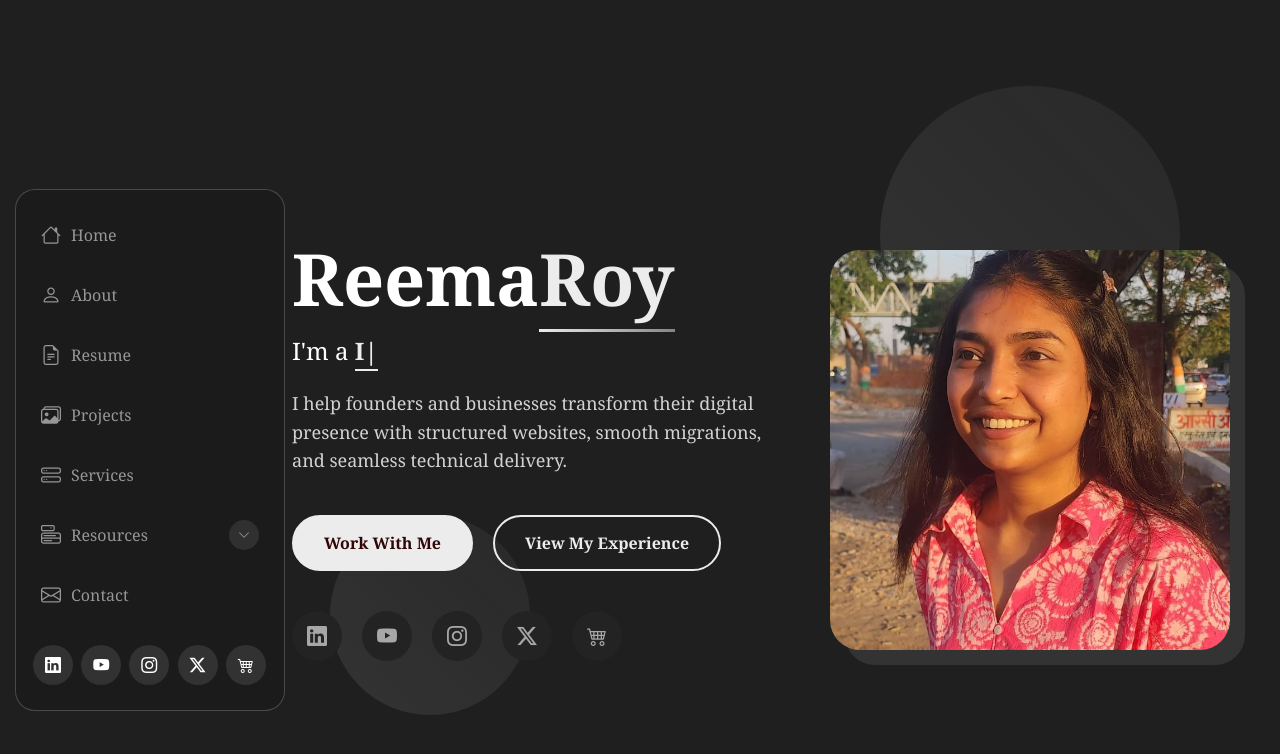
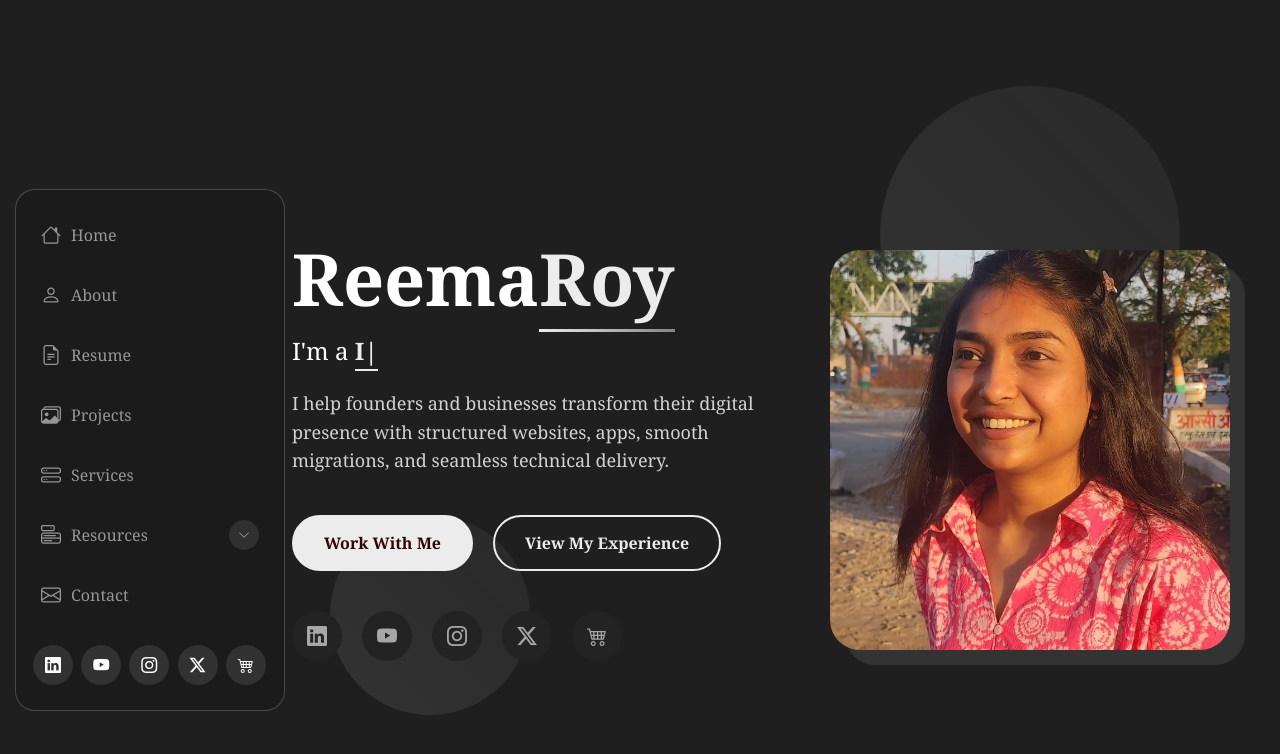
Before and after one commit to iamreemaroy/Reema-Roy, a Jekyll site: the page index.html, which Jekyll copies as it is, in a window 1280 px wide and 900 px high. Shown: the top 754 px of the window. Built offline with Jekyll 4.4.1, drawn with Linux system fonts in a browser that asks for light colours.

Commit message:
Update index.html

```diff
--- a/index.html
+++ b/index.html
@@ -126,7 +126,7 @@
               <div class="hero-text">
                 <h1>Reema<span class="accent-text">Roy</span></h1>
                 <p class="lead">I'm a <span class="typed" data-typed-items="Technical Project Manager, IT Consultant, Website Developer, Digital Creator"></span></p>
-                <p class="description">I help founders and businesses transform their digital presence with structured websites, smooth migrations, and seamless technical delivery.</p>
+                <p class="description">I help founders and businesses transform their digital presence with structured websites, apps, smooth migrations, and seamless technical delivery.</p>
 
 
                 <div class="hero-actions">
@@ -139,7 +139,7 @@
                   <a href="https://www.youtube.com/@iamreemaroy"><i class="bi bi-youtube"></i></a>
                   <a href="https://www.instagram.com/iamreemaroyy"><i class="bi bi-instagram"></i></a>
                   <a href="https://x.com/iamreemaroy"><i class="bi bi-twitter-x"></i></a>
-                  <a href="https://linktr.ee/iamreemaroy"><i class="bi bi-cart4"></i></a>
+                  <a href="/deals"><i class="bi bi-cart4"></i></a>
                 </div>
               </div>
             </div>
```
